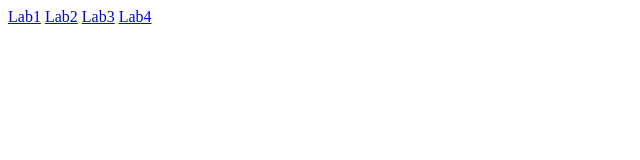
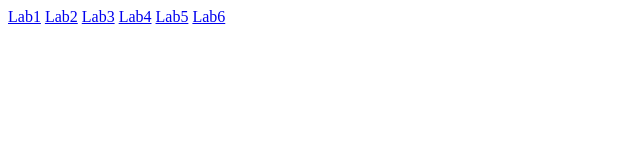
Before and after one commit to dog80630tom/chunchin, a plain HTML site: page index.html in a window 1280 px wide. Shown: the full height of the page, 0-640 px from the left. Drawn offline with Linux system fonts and the light colour scheme.

Commit message:
全部作業完成

```diff
--- a/index.html
+++ b/index.html
@@ -11,6 +11,7 @@
     <a href="Lab3/teacher.html">Lab2</a>
     <a href="Lab4/BMIOBJ.html">Lab3</a>
     <a href="Lab5/game.html">Lab4</a>
-    <a href=""></a>
+    <a href="Lab6/clock.html">Lab5</a>
+   <a href="Lab7/Translator.html">Lab6</a>
 </body>
 </html>
```
